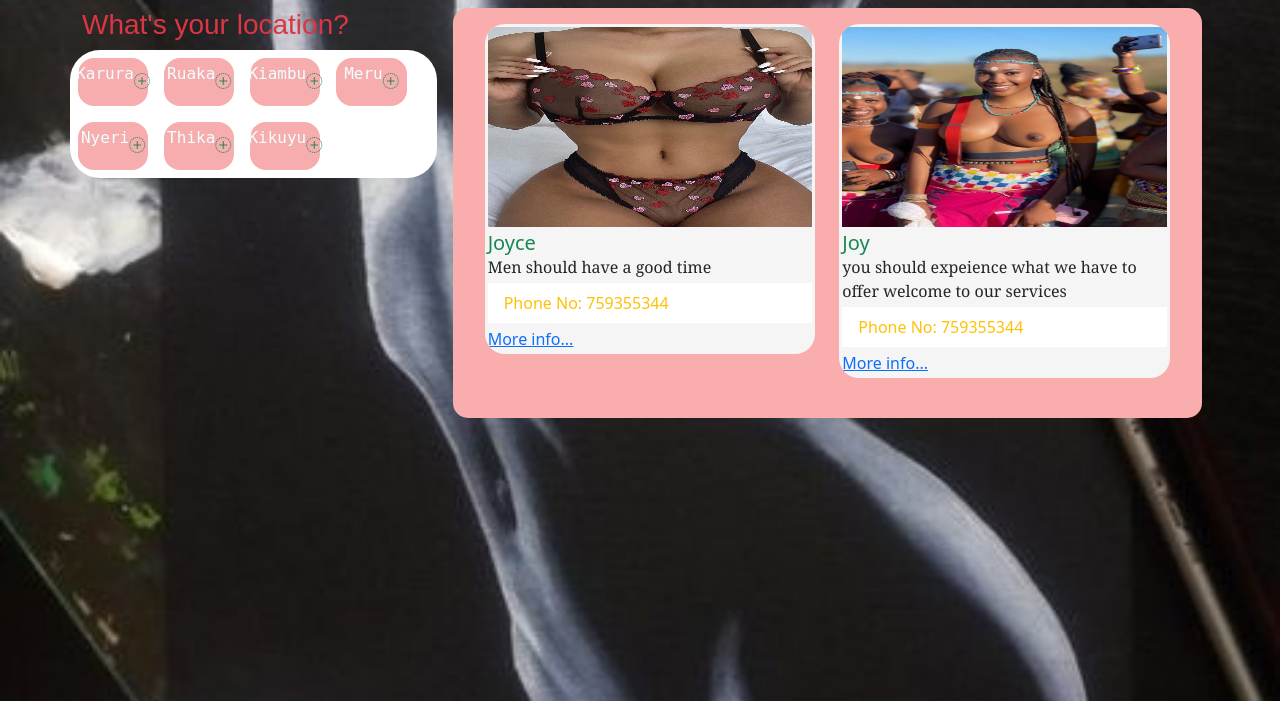
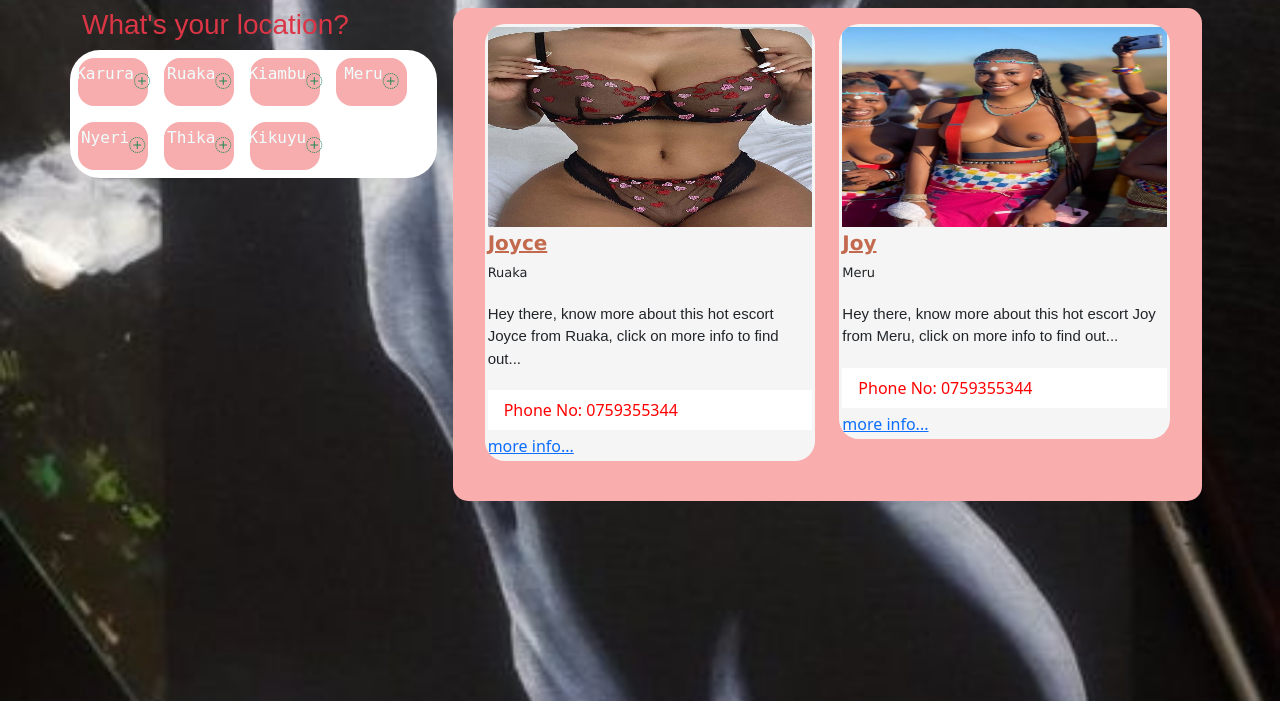
Before and after one commit to Royweru/django-hotbunny, a Django app: page / in a window 1280 px wide. Shown: the part 64-765 px from the top of the page. Run offline with Django 4.2, Linux system fonts and the light colour scheme; data comes from the database, SQL or seed files in the repository; some libraries are stand-ins or nearby versions.

Commit message:
deleted:    static/css/card.css 	modified:   static/css/main.css 	modified:   templates/components/card.html 	modified:   templates/main.html

```diff
--- a/static/css/main.css
+++ b/static/css/main.css
@@ -6,9 +6,3 @@ body{
     width: 100%;
     height: 100vh;
 }
-
-#location-bar:hover{
-    cursor: pointer;
-    opacity: 0.8;
-    background-color: rgb(246, 105, 105);
-}
--- a/templates/components/card.html
+++ b/templates/components/card.html
@@ -1,19 +1,26 @@
+
     <div class="col mb-4">
         <!-- mb-4 adds margin-bottom to create space between cards -->
-    <div class="special-card">
-        <img src="{{escort.image}}" class="card-img-top" alt="..." style="height: 200px; width:100%;">
+        <div class="special-card" >
+            <img src="{{escort.image}}" class="card-img-top" alt="..." style="height: 200px; width:100%; aspect-ratio: square;">
             <div class="card-body">
-            <h5 class="card-title text-success">{{escort}}</h5>
-            <p class="card-text" style="font-family:Georgia, 'Times New Roman', Times, serif;">
-                {{escort.description}}
+                <h5 style="color: rgb(195, 105, 77); font-family:Verdana, Geneva, Tahoma, sans-serif; font-weight:bold; text-decoration:underline;">{{escort}}</h5>
+                <p  style="font-family:Verdana, Geneva, Tahoma, sans-serif; font-weight:lighter; font-size:small;">
+                    {{escort.location}}
+                </p>
+            </div>
+            <div class=" card-body">
+               <p style="font-family:fantasy; font-size:15px; font-weight:lighter">
+               Hey there, know more about this hot escort {{escort}} from {{escort.location}}, click on more info to find out...
                </p>
             </div>
             <ul class="list-group list-group-flush">
-            <li class="list-group-item text-warning">Phone No: {{escort.phoneNo}}</li>
+                <li class="list-group-item " style="color: red;">Phone No: 0{{escort.phoneNo}}</li>
             </ul>
-        <div class="card-body">
-            <a href="{% url 'view-escort' escort.id%}" class="card-link">More info...</a>
-
+            <a href="">
+                <div>
+                    more info...
+                </div>
+            </a>
         </div>
     </div>
-</div>
--- a/templates/main.html
+++ b/templates/main.html
@@ -12,7 +12,7 @@
       crossorigin="anonymous"
     />
     <link rel="stylesheet" href="{% static '/css/main.css' %}">
-    <link rel="stylesheet" href="{% static '/css/special-card.css' %}">
+
     <link rel="shortcut icon" href="{% static 'images/logo.jpeg' %}" type="image/x-icon">
     <!-- Bootstrap Icons CDN link -->
 <link rel="stylesheet" href="https://cdn.jsdelivr.net/npm/bootstrap-icons@1.20.0/font/bootstrap-icons.css">
@@ -46,6 +46,7 @@
       background-color: whitesmoke;
       overflow: hidden;
       padding: 3px;
+      inset: 0;
   }
   </style>
   <body>
```
Also changed, not shown: static/css/card.css (deleted, +0 -9 lines). Lines whose indentation alone changed are shown as unchanged.
